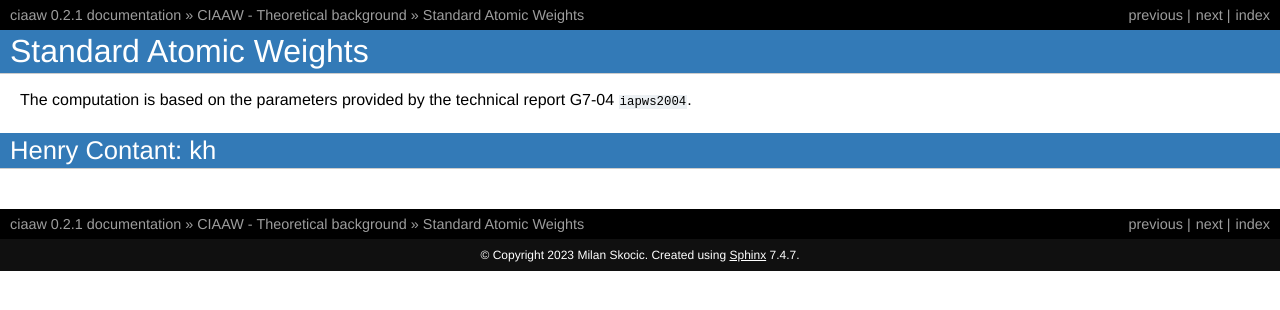
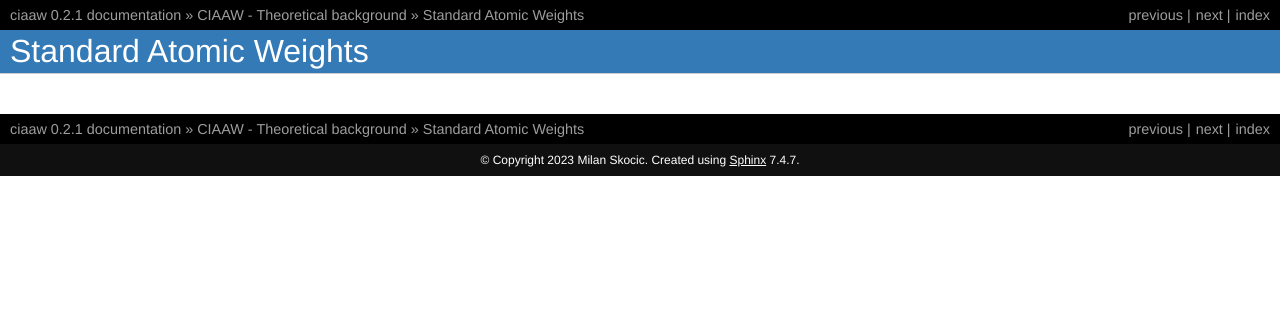
Before and after one commit to MilanSkocic/ciaaw, a Sphinx documentation site: the page built from documentation/sphinx/source/ciaaw_theory/ciaaw_saw.rst, in a window 1280 px wide. Shown: the top 310 px of the page. Built offline with Sphinx 7.4.7, drawn with Linux system fonts in a browser that asks for light colours; formulas are drawn with MathJax 3; cross-references to code outside the pages are shown as plain code.

Commit message:
DOC: Update documentation.

```diff
--- a/documentation/sphinx/source/api/ciaaw.rst
+++ b/documentation/sphinx/source/api/ciaaw.rst
@@ -12,7 +12,7 @@ Fortran
 
     * `iapws.f90`: Main module for the whole library.
 
-    .. literalinclude:: ../../../../src/iapws_g704.f90
+    .. literalinclude:: ../../../../src/ciaaw_saw.f90
         :language: Fortran
 
     Standard Atomic Weights
@@ -20,12 +20,12 @@ Fortran
 
     * `ciaaw_saw.f90`: Module for Standard atomic weights
 
-    .. literalinclude:: ../../../../src/iapws_g704.f90
+    .. literalinclude:: ../../../../src/ciaaw_saw.f90
         :language: Fortran
 
     * `ciaaw_saw_capi.f90`: C API for the sat module.
 
-    .. literalinclude:: ../../../../src/iapws_g704_capi.f90
+    .. literalinclude:: ../../../../src/ciaaw_saw_capi.f90
         :language: Fortran
 
 C
--- a/documentation/sphinx/source/ciaaw_theory/ciaaw_saw.rst
+++ b/documentation/sphinx/source/ciaaw_theory/ciaaw_saw.rst
@@ -1,7 +1,4 @@
 Standard Atomic Weights
 =========================
 
-The computation is based on the parameters provided by the technical report G7-04 :cite:p:`iapws2004`.
-
-Henry Contant: kh
-^^^^^^^^^^^^^^^^^^^^
+.. The computation is based on the parameters provided by the technical report G7-04 :cite:p:`iapws2004`.
```
